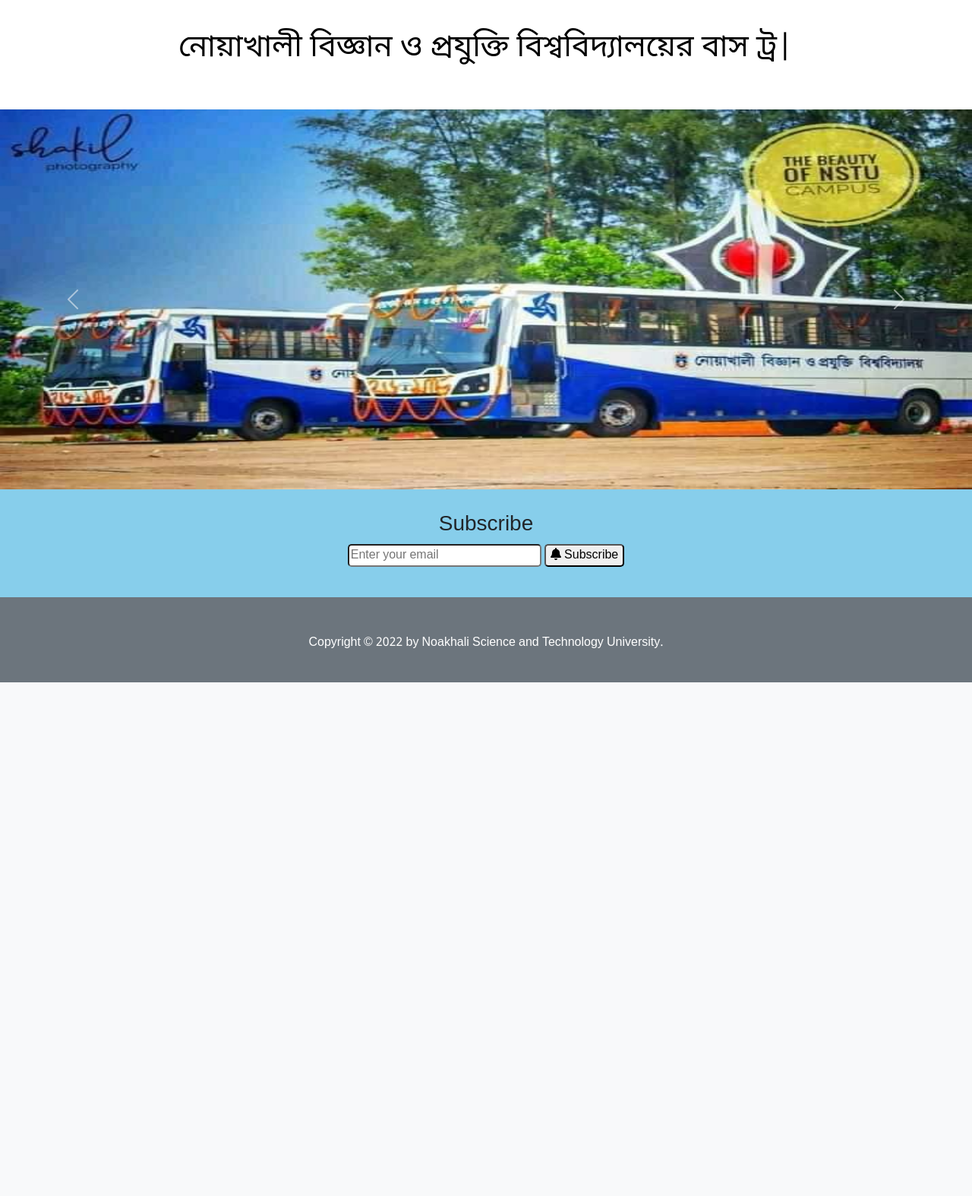
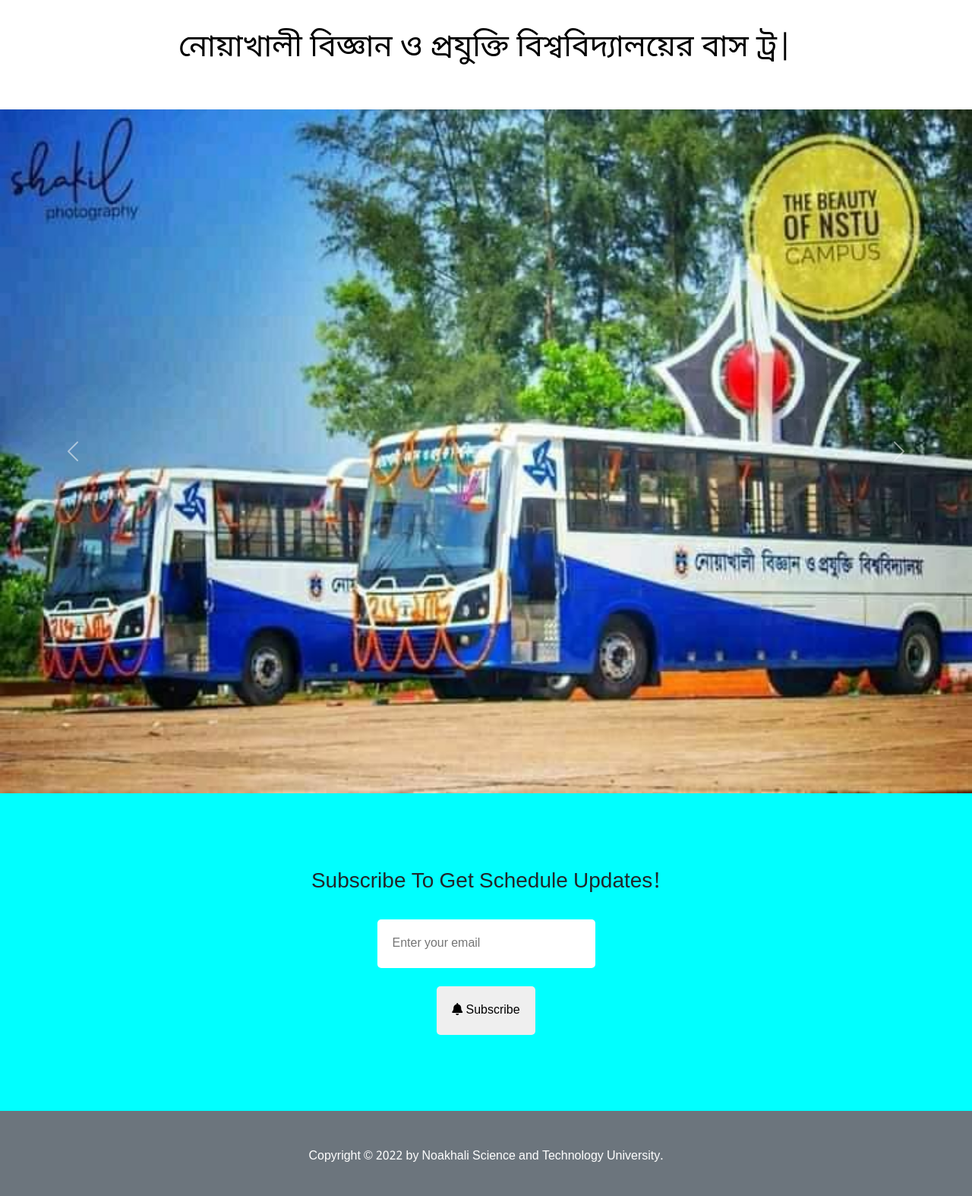
Before and after one commit to NaimurRahman-11/NSTUBUSTRACKER, a PHP site: page / in a window 1280 px wide. Shown: the part 146-1720 px from the top of the page at 76% size. Before the commit the page ends 1044 px from the top, so only its background shows below. Run offline with PHP 8.4, Linux system fonts and the light colour scheme; some libraries are stand-ins or nearby versions.

Commit message:
Subscribe for notice module added

```diff
--- a/footer.php
+++ b/footer.php
@@ -1,15 +1,4 @@
-<!DOCTYPE html>
-<html lang="en">
-<head>
-	<meta charset="UTF-8">
-	<meta http-equiv="X-UA-Compatible" content="IE=edge">
-	<meta name="viewport" content="width=device-width, initial-scale=1.0">
-	<title>Home</title>
-	<link rel="stylesheet" href="style.css">
-	<!-- CSS only -->
-<link href="https://cdn.jsdelivr.net/npm/bootstrap@5.2.0-beta1/dist/css/bootstrap.min.css" rel="stylesheet" integrity="sha384-0evHe/X+R7YkIZDRvuzKMRqM+OrBnVFBL6DOitfPri4tjfHxaWutUpFmBp4vmVor" crossorigin="anonymous">
-</head>
-<body>
+
 
 <!-- Footer Section Starts Here -->
 
--- a/index.php
+++ b/index.php
@@ -1,13 +1,14 @@
 <?php
 include('header.php');
+
 ?>
+
 
 	  <div class="sectionOne p-3 mb-2 text-black">
 
 		<br><h1 align="center"><span class="auto-type"></span></h1><br>
 
 	  </div>
-
 
 	  <!-- Carousel Section Starts Here -->
 
@@ -31,21 +32,25 @@ include('header.php');
 			  <span class="carousel-control-next-icon" aria-hidden="true"></span>
 			  <span class="visually-hidden">Next</span>
 			</button>
-		  </div>
+		</div>
+
 
 		  <!-- Carousel Section Ends Here -->
+		  <!-- style="background-color: skyblue; padding: 30px 0px 40px 0px;" -->
 
-		  <form action="addSubscribers.php" method="post">
-		  <div class="subscribe-content" style="background-color: skyblue; padding: 30px 0px 40px 0px;" align="center">
-            <h3>Subscribe</h3>
-            <input style="border-radius: 5px;" type="text" placeholder="Enter your email" name="email">
-            <button type="submit" style="border-radius: 5px;"><i class="fa-solid fa-bell"></i> Subscribe</button>
+		  <form id="subscribe" action="addSubscribers.php" method="post">
+		  <div class="subscribe-content" align="center">
+            <h3>Subscribe To Get Schedule Updates!</h3><br>
+            <input style="border-radius: 5px;" type="email" placeholder="Enter your email" name="email" id="Semail" required> <br><br>
+            <button id="Sbutton" type="submit" style="border-radius: 5px;"><i class="fa-solid fa-bell"></i> Subscribe</button>
         </div>
 		  </form>
 
 
 
-	<!-- JavaScript Bundle with Popper -->
+
+
+<!-- JavaScript Bundle with Popper -->
 <script src="https://cdn.jsdelivr.net/npm/bootstrap@5.2.0-beta1/dist/js/bootstrap.bundle.min.js" integrity="sha384-pprn3073KE6tl6bjs2QrFaJGz5/SUsLqktiwsUTF55Jfv3qYSDhgCecCxMW52nD2" crossorigin="anonymous"></script>
 <script src="https://cdn.jsdelivr.net/npm/typed.js@2.0.12"></script>
 
@@ -60,20 +65,6 @@ include('header.php');
 	})
 </script>
 
-
-
-
-
-
-
-
-
-
-</body>
-
 <?php
-
 include('footer.php');
-
 ?>
-</html>
--- a/style.css
+++ b/style.css
@@ -80,10 +80,30 @@
 
 .carousel-item img {
     /* height: 500px; */
-    height: 500px;
+    height: 900px;
     width: 100px;
 }
 
 .carousel-item {
-    height: 500px;
+    height: 900px;
 }
+
+#subscribe {
+    background-color: aqua;
+    padding: 100px;
+
+}
+
+#Sbutton {
+    border: none;
+    padding: 20px;
+}
+
+#Semail {
+    border: none;
+    padding: 20px;
+}
+
+.tik {
+    background-color: black;
+}
```
Also changed, not shown: header.php (+3 -4 lines).
